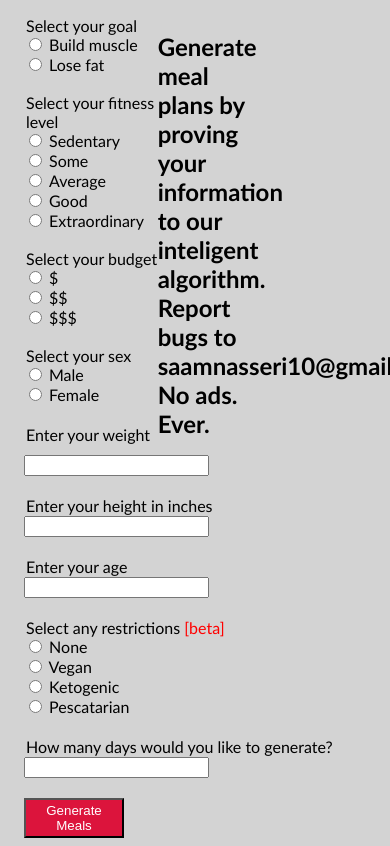
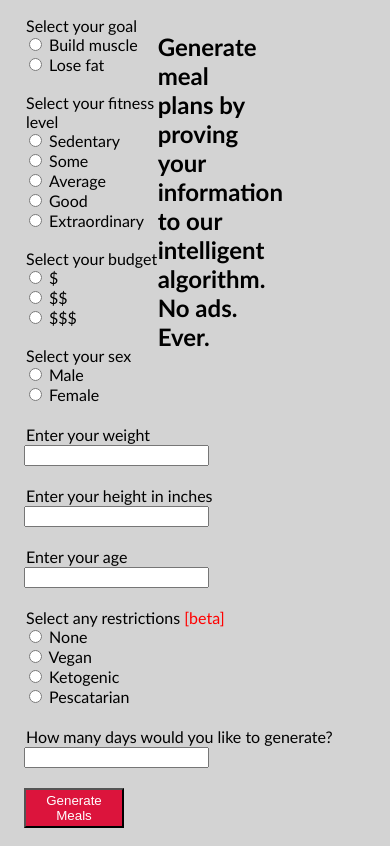
Before and after one commit to saamnasseri/meal-plan-generator, a Flask app: page / in a window 390 px wide; the page is wider, and only the part inside the window is pictured. Run offline with Flask 2, Linux system fonts and the light colour scheme.

Commit message:
fixed mobile layout

```diff
--- a/static/styles/mainapp.css
+++ b/static/styles/mainapp.css
@@ -33,6 +33,6 @@
         margin-bottom: 15px;
         font-size: 15px;
         float: right;
-        margin-right: 3px;
+
     }
 }
--- a/templates/index.html
+++ b/templates/index.html
@@ -15,7 +15,7 @@
     <style>
 
     </style>
-    <h1 class="header-text">Generate meal plans by proving your information to our inteligent algorithm. Report bugs to saamnasseri10@gmail.com.<br>No ads. Ever.</h1>
+    <h1 class="header-text">Generate meal plans by proving your information to our intelligent algorithm.<br>No ads. Ever.</h1>
     <form method="POST" action="save">
 
     <div class="options">
```
